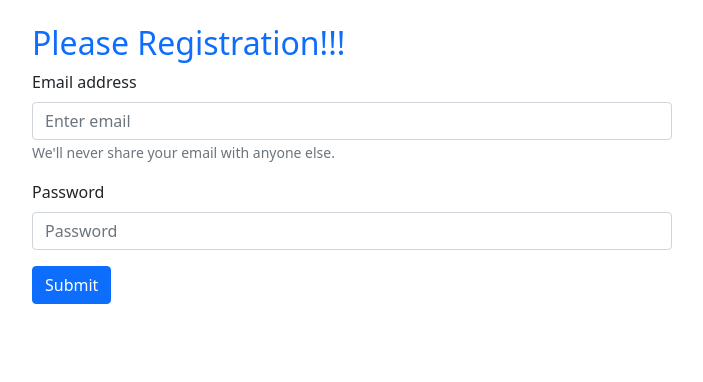
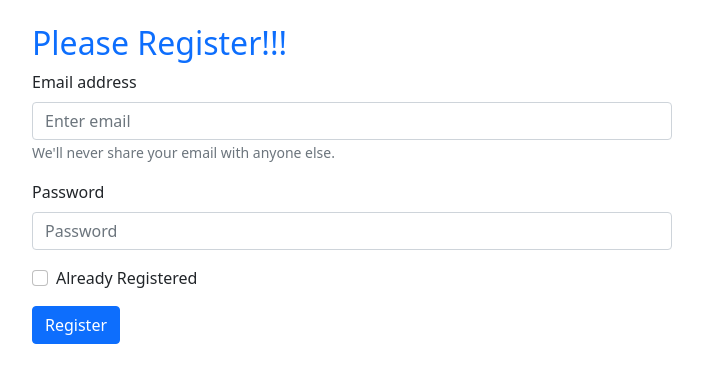
Before and after one commit to abdulmatin303/email-password-auth, a React (Create React App) app: page / in a window 1280 px wide. Shown: the top 382 px of the page, without its empty margins (288-991 px from the left). Built offline with nearby package versions, Linux system fonts and the light colour scheme.

Commit message:
Toggle Registration and login, implement sign in with email password

```diff
--- a/src/App.js
+++ b/src/App.js
@@ -1,6 +1,6 @@
 import './App.css';
 import 'bootstrap/dist/css/bootstrap.min.css';
-import { createUserWithEmailAndPassword, getAuth } from "firebase/auth";
+import { createUserWithEmailAndPassword, getAuth, signInWithEmailAndPassword } from "firebase/auth";
 import app from './firebase.init';
 import Form from 'react-bootstrap/Form';
 import Button from 'react-bootstrap/Button';
@@ -10,6 +10,8 @@
 
 function App() {
   const [validated, setValidated] = useState(false);
+
+  const [registered, setRegistered] = useState(false);
 
   const [error, setError] = useState('');
 
@@ -25,6 +27,10 @@
     setPassword(event.target.value);
   }
 
+  const handleRegisteredChange = event => {
+    setRegistered(event.target.checked);
+  }
+
   const handleFormSubmit = event => {
     event.preventDefault();
     const form = event.currentTarget;
@@ -33,7 +39,7 @@
       return;
     }
 
-    if(!/(?=.*?[#?!@$%^&*-])/.test(password)){
+    if (!/(?=.*?[#?!@$%^&*-])/.test(password)) {
       setError('Password should contain ai least one special character.');
       return;
 
@@ -42,14 +48,31 @@
     setValidated(true);
     setError('');
 
-    createUserWithEmailAndPassword(auth, email, password)
-    .then(result => {
+    if(registered) {
+      signInWithEmailAndPassword(auth, email, password)
+      .then(result =>{
         const user = result.user;
         console.log(user);
       })
       .catch(error =>{
         console.error(error);
+        setError(error.message);
+      });
+
+    }
+    else{
+      createUserWithEmailAndPassword(auth, email, password)
+      .then(result => {
+        const user = result.user;
+        console.log(user);
+        setEmail('');
+        setPassword('');
       })
+      .catch(error => {
+        console.error(error);
+        setError(error.message);
+      })
+    }
     event.preventDefault();
   }
 
@@ -65,7 +88,7 @@
       </form> */}
 
       <div className='registration w-50 mx-auto mt-4'>
-        <h2 className='text-primary'>Please Registration!!!</h2>
+        <h2 className='text-primary'>Please { registered ? 'Login' : 'Register' }!!!</h2>
         <Form noValidate validated={validated} onSubmit={handleFormSubmit}>
           <Form.Group className="mb-3" controlId="formBasicEmail">
             <Form.Label>Email address</Form.Label>
@@ -85,9 +108,12 @@
               Please provide a valid password
             </Form.Control.Feedback>
           </Form.Group>
+          <Form.Group className="mb-3" controlId="formBasicCheckbox">
+            <Form.Check onChange={handleRegisteredChange} type="checkbox" label="Already Registered" />
+          </Form.Group>
           <p className='text-danger'>{error}</p>
           <Button variant="primary" type="submit">
-            Submit
+            {registered ? 'Login' : 'Register'}
           </Button>
         </Form>
 
```
Lines whose indentation alone changed are shown as unchanged.
